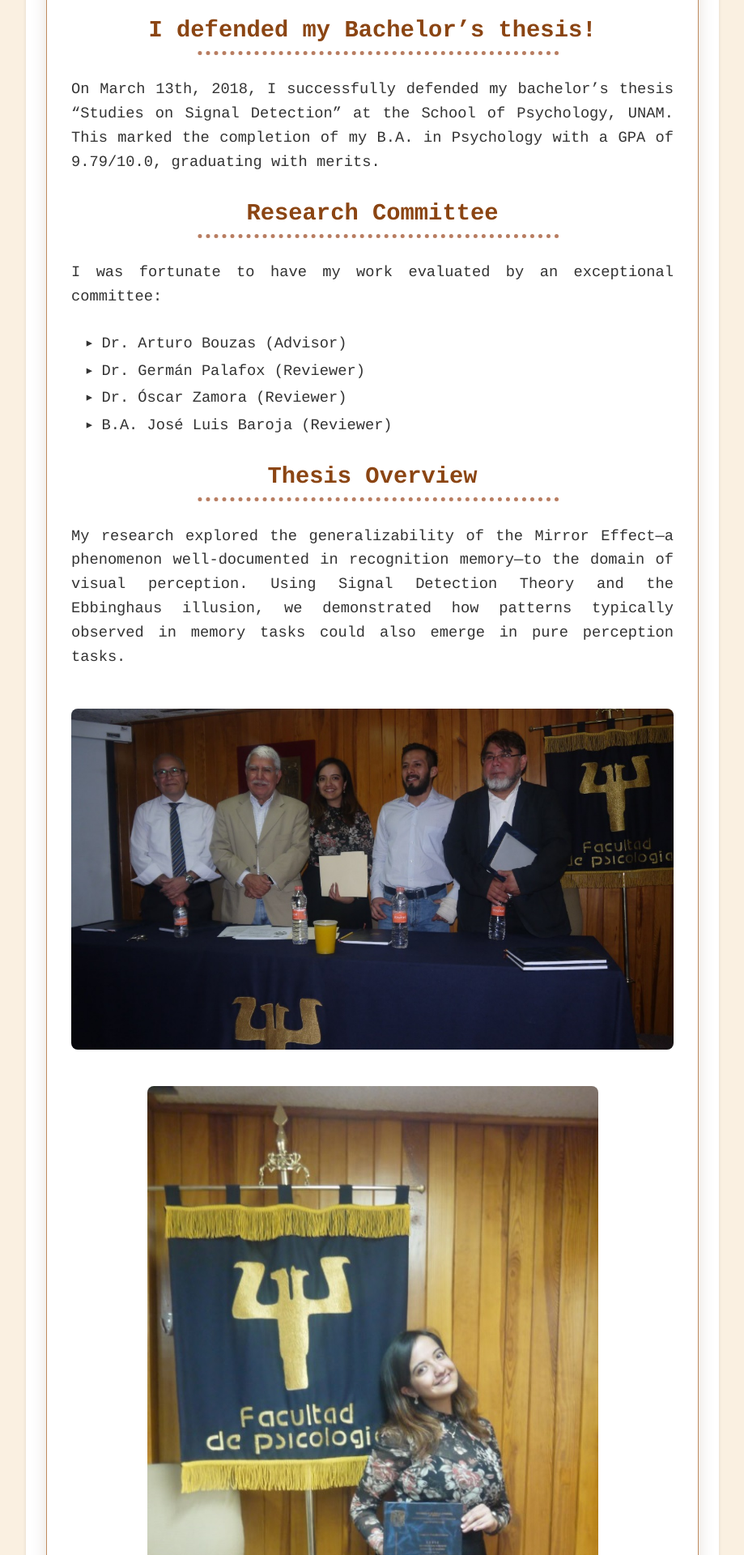
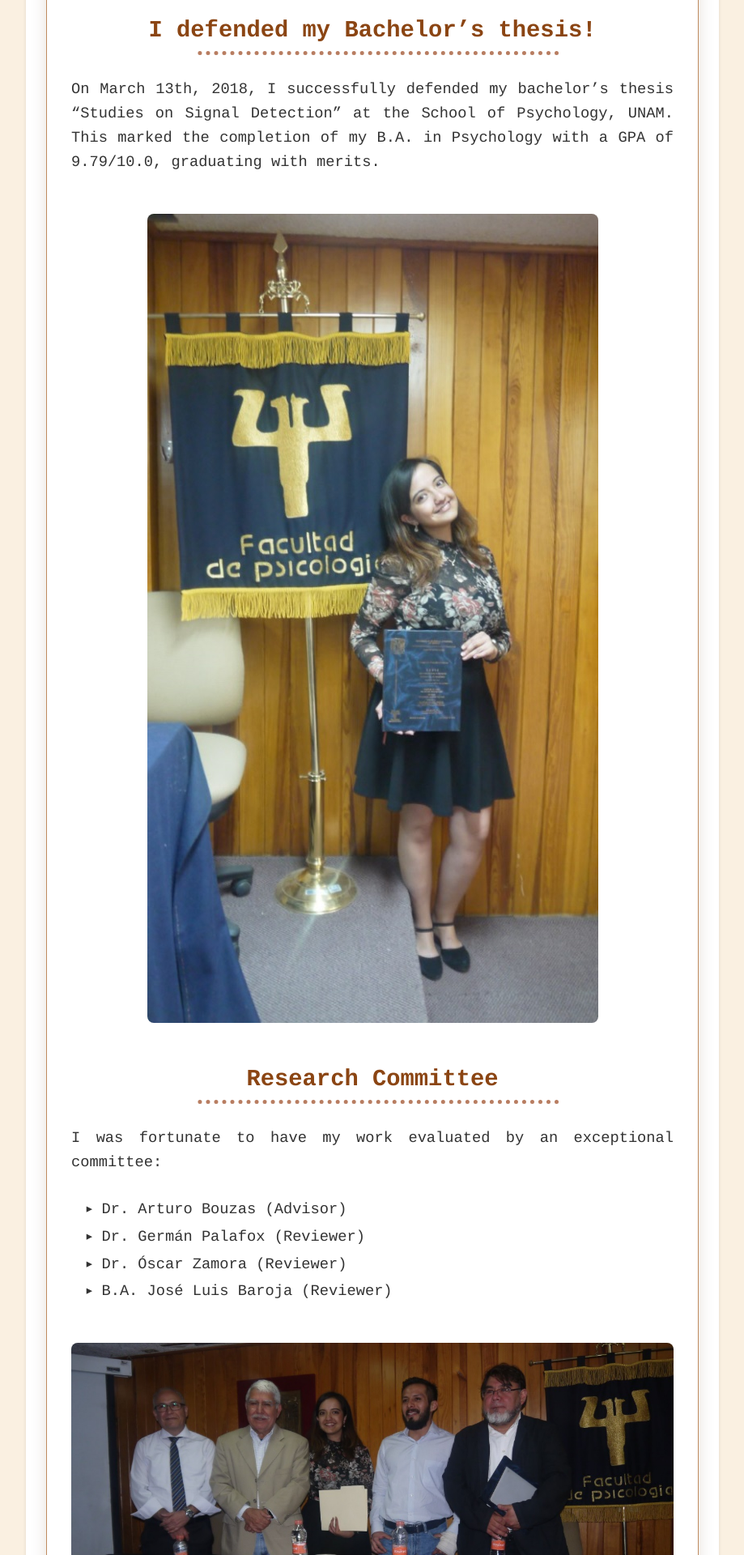
Before and after one commit to Adrifelcha/adrifelcha.github.io, a Jekyll site: the page built from _posts/2018-03-13-bachelors-thesis-defense.md, in a window 1280 px wide. Shown: the part 528-2448 px from the top of the page at 81% size, without its empty margins (180-1099 px from the left). Built offline with Jekyll 4.4.1, drawn with Linux system fonts in a browser that asks for light colours; some web fonts are replaced.

Commit message:
Rearrange the order in which pictures are shown, to make it more personable

```diff
--- a/_posts/2018-03-13-bachelors-thesis-defense.md
+++ b/_posts/2018-03-13-bachelors-thesis-defense.md
@@ -8,6 +8,10 @@ date: 2018-03-13
 
 On March 13th, 2018, I successfully defended my bachelor's thesis "Studies on Signal Detection" at the School of Psychology, UNAM. This marked the completion of my B.A. in Psychology with a GPA of 9.79/10.0, graduating with merits.
 
+<div style="text-align: center">
+    <img src="/photos/Fel_Ex1.jpg" alt="Lab25 Celebration">
+</div>
+
 ### Research Committee
 
 I was fortunate to have my work evaluated by an exceptional committee:
@@ -17,14 +21,10 @@ I was fortunate to have my work evaluated by an exceptional committee:
 - Dr. Óscar Zamora (Reviewer)
 - B.A. José Luis Baroja (Reviewer)
 
-### Thesis Overview
-
-My research explored the generalizability of the Mirror Effect—a phenomenon well-documented in recognition memory—to the domain of visual perception. Using Signal Detection Theory and the Ebbinghaus illusion, we demonstrated how patterns typically observed in memory tasks could also emerge in pure perception tasks.
-
 <div style="text-align: center">
     <img src="/photos/Fel_Ex2.jpg" alt="Thesis Defense Committee">
 </div>
 
-<div style="text-align: center">
-    <img src="/photos/Fel_Ex1.jpg" alt="Lab25 Celebration">
-</div>
+### Thesis Overview
+
+My research explored the generalizability of the Mirror Effect—a phenomenon well-documented in recognition memory—to the domain of visual perception. Using Signal Detection Theory and the Ebbinghaus illusion, we demonstrated how patterns typically observed in memory tasks could also emerge in pure perception tasks.
```
